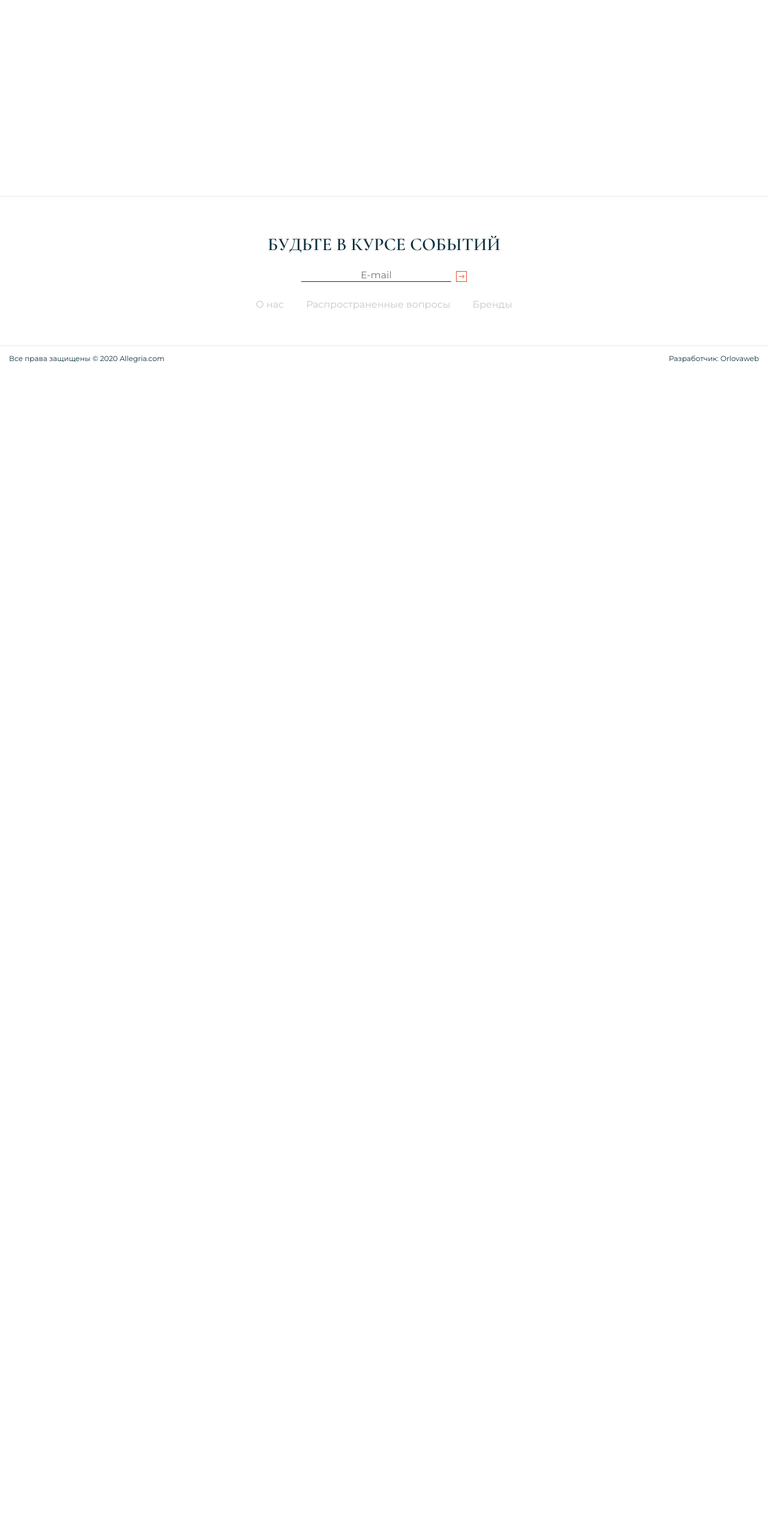
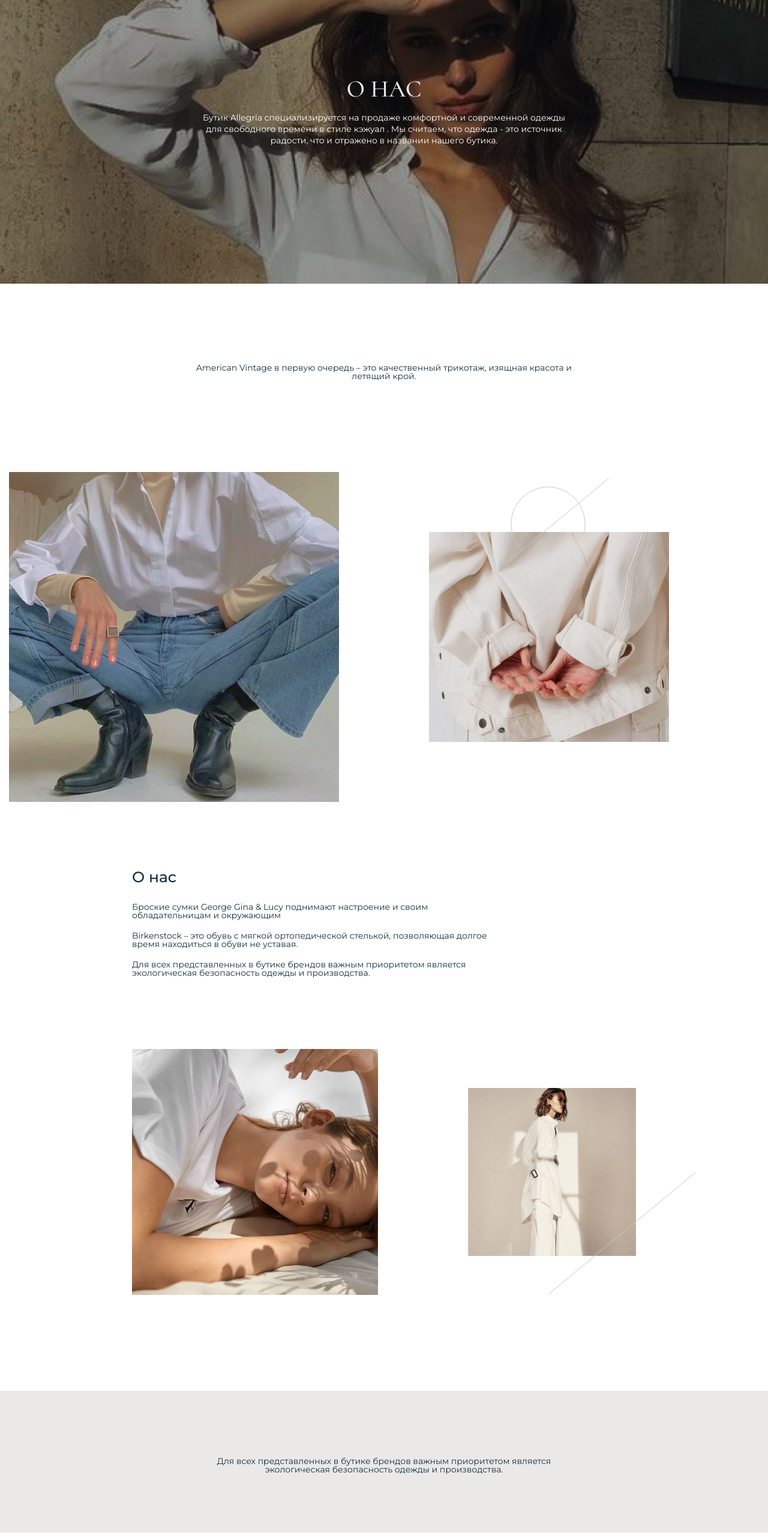
Before and after one commit to orlovaweb/allegria, a React (Create React App) app: page /aboutUs in a window 1280 px wide. Shown: the part 180-2746 px from the top of the page at 60% size. Before the commit the page ends 800 px from the top, so only its background shows below. Built offline with nearby package versions, Linux system fonts and the light colour scheme.

Commit message:
Finish aboutUs page

```diff
--- /dev/null
+++ b/src/app/layouts/aboutUs.css
@@ -0,0 +1,100 @@
+/* Section aboutUs-banner */
+.aboutUs-banner{
+    background: url(../assets/aboutUs-banner.jpg);
+    background-size: cover;
+    height: 594px;
+    margin-bottom: 133px;
+}
+.aboutUs-banner__offer{
+    margin: 245px auto 0;
+    color: #fff;
+    max-width: 627px;
+    text-align: center;
+}
+.aboutUs-banner__offer h1{
+    font-family: 'Cormorant', serif;
+    text-transform: uppercase;
+    font-size: 40px;
+    line-height: 48px;
+    font-weight: 500;
+    margin-bottom: 15px;
+    color: var(--light-grey);
+}
+.aboutUs-banner__offer p{
+    font-size: 14px;
+    line-height: 19px;
+}
+/* Section aboutUs-material */
+.aboutUs-material{
+    margin-bottom: 113px;
+}
+.aboutUs-material p{
+    max-width: 627px;
+    font-size: 14px;
+    margin: 0 auto 153px;
+    text-align: center;
+}
+.aboutUs-material__imgs{
+    display: flex;
+    align-items: center;
+    position: relative;
+}
+.aboutUs-material__imgs::after{
+    content: "";
+    position: absolute;
+    width: 246px;
+    height: 205px;
+    background: url(../assets/aboutUsDecor1.svg);
+    top: 10px;
+    right: 250px;
+    z-index: 2;
+}
+.aboutUs-material__img-right{
+    flex-grow: 2;
+    display: flex;
+    justify-content: center;
+}
+/* Section aboutUs-goods */
+.aboutUs-goods{
+margin-bottom: 160px;
+}
+.aboutUs-goods__offer{
+    max-width: 627px;
+    margin-bottom: 100px;
+}
+.aboutUs-goods__offer h3{
+    font-size: 25px;
+    font-weight: 500;
+    padding-bottom: 30px;
+}
+.aboutUs-goods__offer p{
+    font-size: 14px;
+    padding-bottom: 20px;
+}
+.aboutUs-goods__imgs{
+    display: flex;
+    justify-content: space-between;
+    align-items: center;
+    position: relative;
+}
+
+.aboutUs-goods__imgs::after{
+    content: "";
+    position: absolute;
+    width: 246px;
+    height: 205px;
+    background: url(../assets/aboutUsDecor2.svg);
+    bottom: 0;
+    right: -100px;
+    z-index: 2;
+}
+/* Section aboutUs-safety */
+.aboutUs-safety{
+    background-color: var(--light-grey);
+}
+.aboutUs-safety p{
+    max-width: 627px;
+    margin: 110px auto 97px;
+    font-size: 14px;
+    text-align: center;
+}
--- a/src/app/layouts/aboutUs.jsx
+++ b/src/app/layouts/aboutUs.jsx
@@ -1,7 +1,69 @@
 import React from "react";
+import "./aboutUs.css";
+import aboutUs2 from "../assets/aboutUs2.jpg";
+import aboutUs3 from "../assets/aboutUs3.jpg";
+import aboutUs4 from "../assets/aboutUs4.jpg";
+import aboutUs5 from "../assets/aboutUs5.jpg";
 
 const AboutUs = () => {
-  return <h1>About Us</h1>;
+  return (
+    <>
+      <section className="aboutUs-banner">
+        <div className="aboutUs-banner__offer">
+          <h1>О нас</h1>
+          <p>
+            Бутик Allegria специализируется на продаже комфортной и современной
+            одежды для свободного времени в стиле кэжуал . Мы считаем, что
+            одежда - это источник радости, что и отражено в названии нашего
+            бутика.
+          </p>
+        </div>
+      </section>
+      <section className="aboutUs-material">
+        <p>
+          American Vintage в первую очередь – это качественный трикотаж, изящная
+          красота и летящий крой.
+        </p>
+        <div className="container">
+          <div className="aboutUs-material__imgs">
+            <img src={aboutUs2} alt="" />
+            <div className="aboutUs-material__img-right">
+              <img src={aboutUs3} alt="" />
+            </div>
+          </div>
+        </div>
+      </section>
+      <section className="aboutUs-goods">
+        <div className="narrow-container">
+          <div className="aboutUs-goods__offer">
+            <h3>О нас</h3>
+            <p>
+              Броские сумки George Gina & Lucy поднимают настроение и своим
+              обладательницам и окружающим
+            </p>
+            <p>
+              Birkenstock – это обувь с мягкой ортопедической стелькой,
+              позволяющая долгое время находиться в обуви не уставая.
+            </p>
+            <p>
+              Для всех представленных в бутике брендов важным приоритетом
+              является экологическая безопасность одежды и производства.
+            </p>
+          </div>
+          <div className="aboutUs-goods__imgs">
+            <img src={aboutUs4} alt="" />
+            <img className="aboutUs-goods__right-img" src={aboutUs5} alt="" />
+          </div>
+        </div>
+      </section>
+      <section className="aboutUs-safety">
+        <p>
+          Для всех представленных в бутике брендов важным приоритетом является
+          экологическая безопасность одежды и производства.
+        </p>
+      </section>
+    </>
+  );
 };
 
 export default AboutUs;
--- a/src/index.css
+++ b/src/index.css
@@ -7,14 +7,6 @@ html{
   box-sizing: inherit;
 }
 
-body {
-  margin: 0;
-  font-family: -apple-system, BlinkMacSystemFont, 'Segoe UI', 'Roboto', 'Oxygen',
-    'Ubuntu', 'Cantarell', 'Fira Sans', 'Droid Sans', 'Helvetica Neue',
-    sans-serif;
-  -webkit-font-smoothing: antialiased;
-  -moz-osx-font-smoothing: grayscale;
-}
 body{
   font-family: 'Montserrat', sans-serif;
   font-weight: 400;
@@ -28,7 +20,12 @@ body{
   padding: 0 15px;
   margin: 0 auto;
 }
-
+.narrow-container{
+  max-width: 870px;
+  width: 100%;
+  padding: 0 15px;
+  margin: 0 auto;
+}
 img {
   max-width: 100%;
   height: auto;
```
Also changed, not shown: src/app/assets/aboutUsDecor1.svg (added), src/app/assets/aboutUsDecor2.svg (added).
